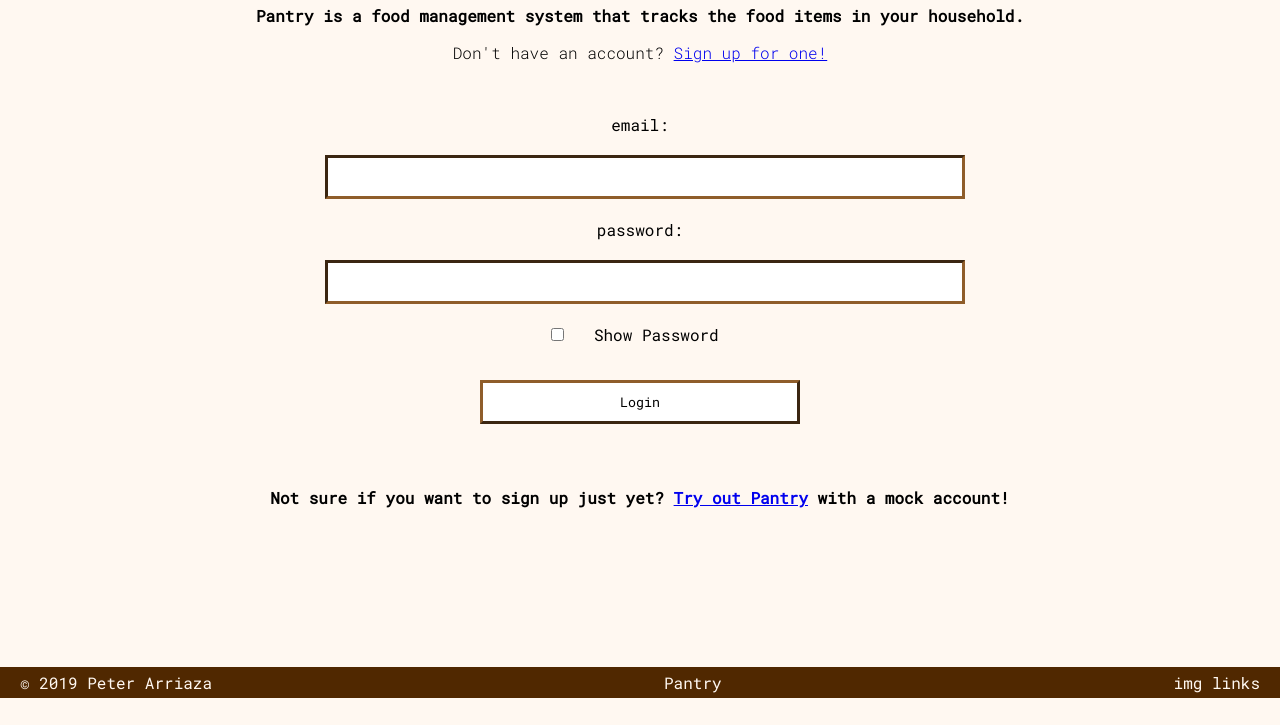
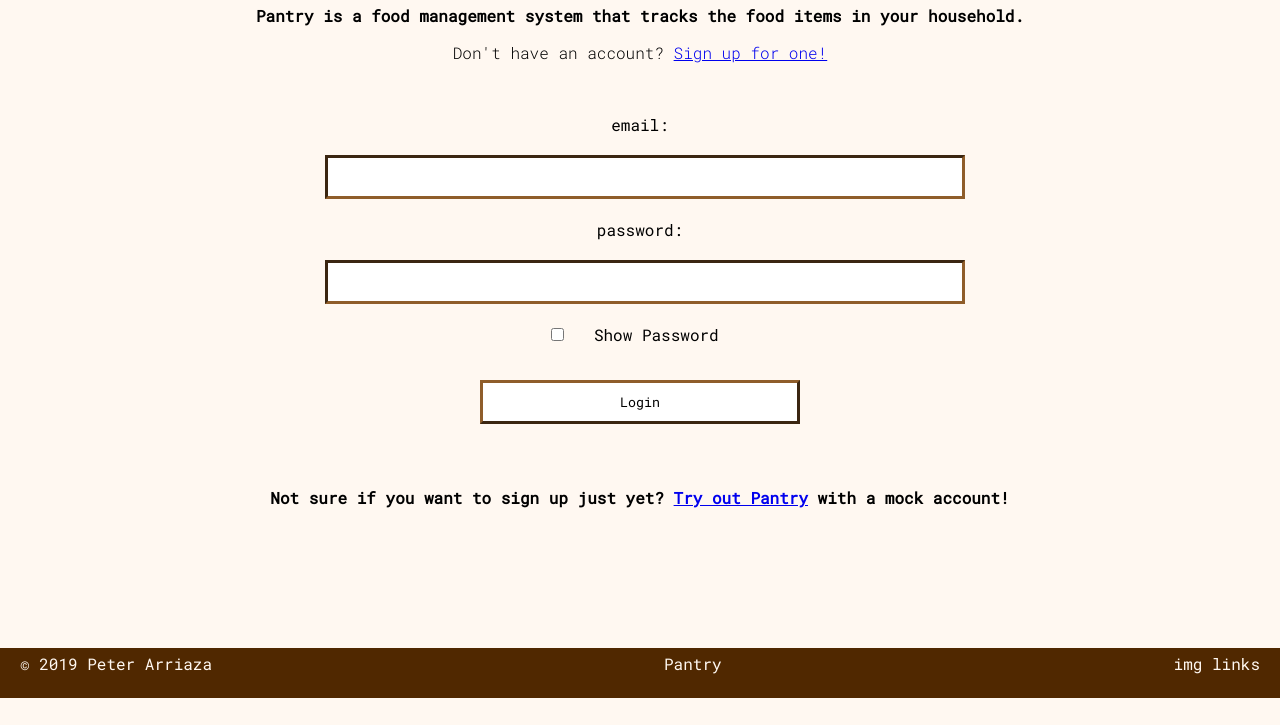
Before and after one commit to PeterArriaza/pantry, a website: page public/index.html in a window 1280 px wide. Shown: the part 102-827 px from the top of the page. After the commit the page ends 800 px from the top, so only its background shows below. Drawn offline with nearby package versions, Linux system fonts and the light colour scheme.

Commit message:
fixed footer positioning

```diff
--- a/public/index.css
+++ b/public/index.css
@@ -18,14 +18,18 @@ html {
     height: 100%;
 }
 
+body {
+    display: flex;
+    flex-direction: column;
+}
+
 h1 {
     font-size: 2.5em;
 }
 
 main {
     min-height: 500px;
-    /*    position: relative;
-    */
+    flex: 1 0 auto;
 }
 
 .wrapper {
@@ -33,14 +37,12 @@ main {
 }
 
 footer {
-    position: fixed;
-    bottom: 0;
-    left: 0;
+    flex-shrink: 0;
     display: flex;
     background-color: var(--darkbrown);
     width: 100%;
     justify-content: center;
-    margin-top: 20px;
+    height: 50px;
 }
 
 footer > div {
```
